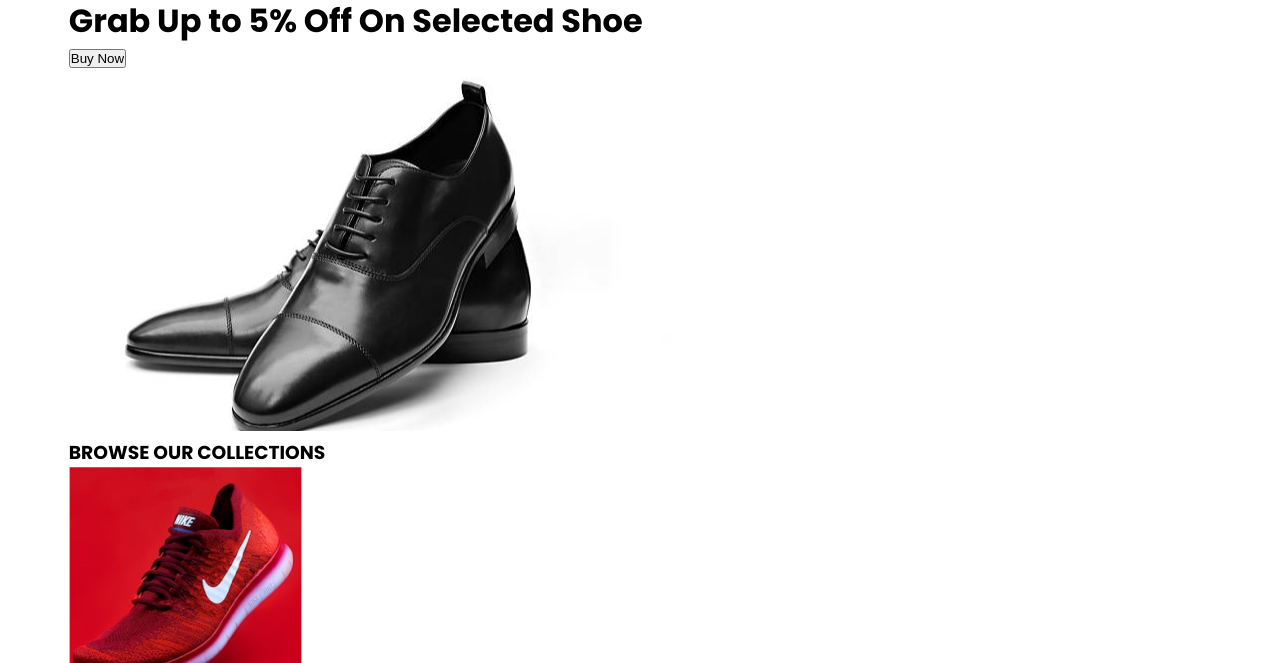
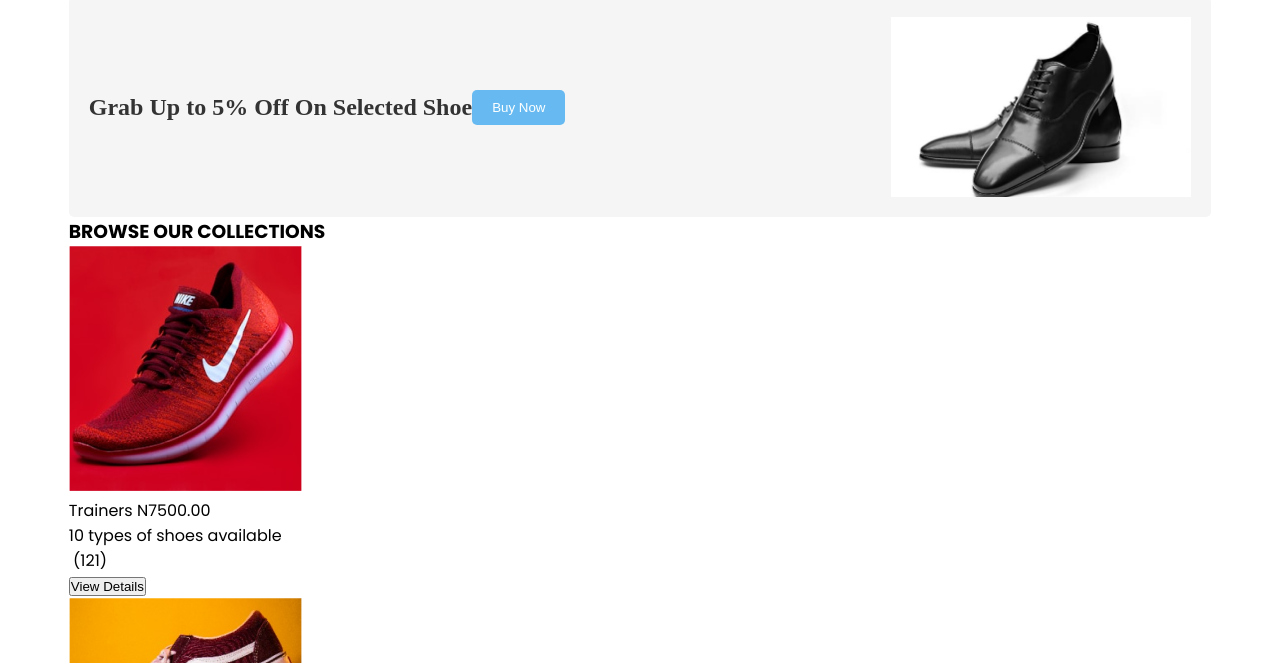
Before and after one commit to chiefEbube/frontend-with-ebube, a plain HTML site: page class-one/index.html in a window 1280 px wide. Shown: the part 137-800 px from the top of the page. Drawn offline with Linux system fonts and the light colour scheme; a web font is replaced by a local one.

Commit message:
promotions

```diff
--- a/class-one/index.html
+++ b/class-one/index.html
@@ -38,12 +38,12 @@
             </div>
         </nav>
 
-        <div>
-            <div>
+        <div class="promotions">
+            <div class="first-col">
                 <h1>Grab Up to 5% Off On Selected Shoe</h1>
                 <button>Buy Now</button>
             </div>
-            <div>
+            <div class="second-col">
                 <img src="./images/first-shoe.png" alt="">
             </div>
         </div>
--- a/class-one/style.css
+++ b/class-one/style.css
@@ -68,3 +68,44 @@ input{
     background-color: transparent;
     outline: none;
 }
+
+.promotions {
+    display: flex; /* Arrange the image and text horizontally */
+    align-items: center; /* Vertically center the content */
+    padding: 20px; /* Add padding around the section */
+    background-color: #f5f5f5; /* Light gray background */
+    border-radius: 5px; /* Rounded corners */
+  }
+
+  .promotions .first-col {
+    flex: 1; /* Allow the text content to expand */
+    align-items: center; /* Vertically center the content */
+    margin-right: 20px; /* Add spacing between text and image */
+  }
+
+  .promotions .first-col h1 {
+    font-size: 24px;
+    font-weight: bold;
+    color: #333;
+  }
+
+  .promotions .first-col button {
+    background-color: #66baf1;
+    color: #fff;
+    padding: 10px 20px;
+    border: none;
+    border-radius: 5px;
+    cursor: pointer;
+  }
+
+  .promotions .second-col {
+    background-color: none;
+    flex: 1;
+    max-width: 300px;
+    height: auto;
+  }
+
+  .promotions .second-col img {
+    width: 100%;
+    height: auto;
+  }
```
